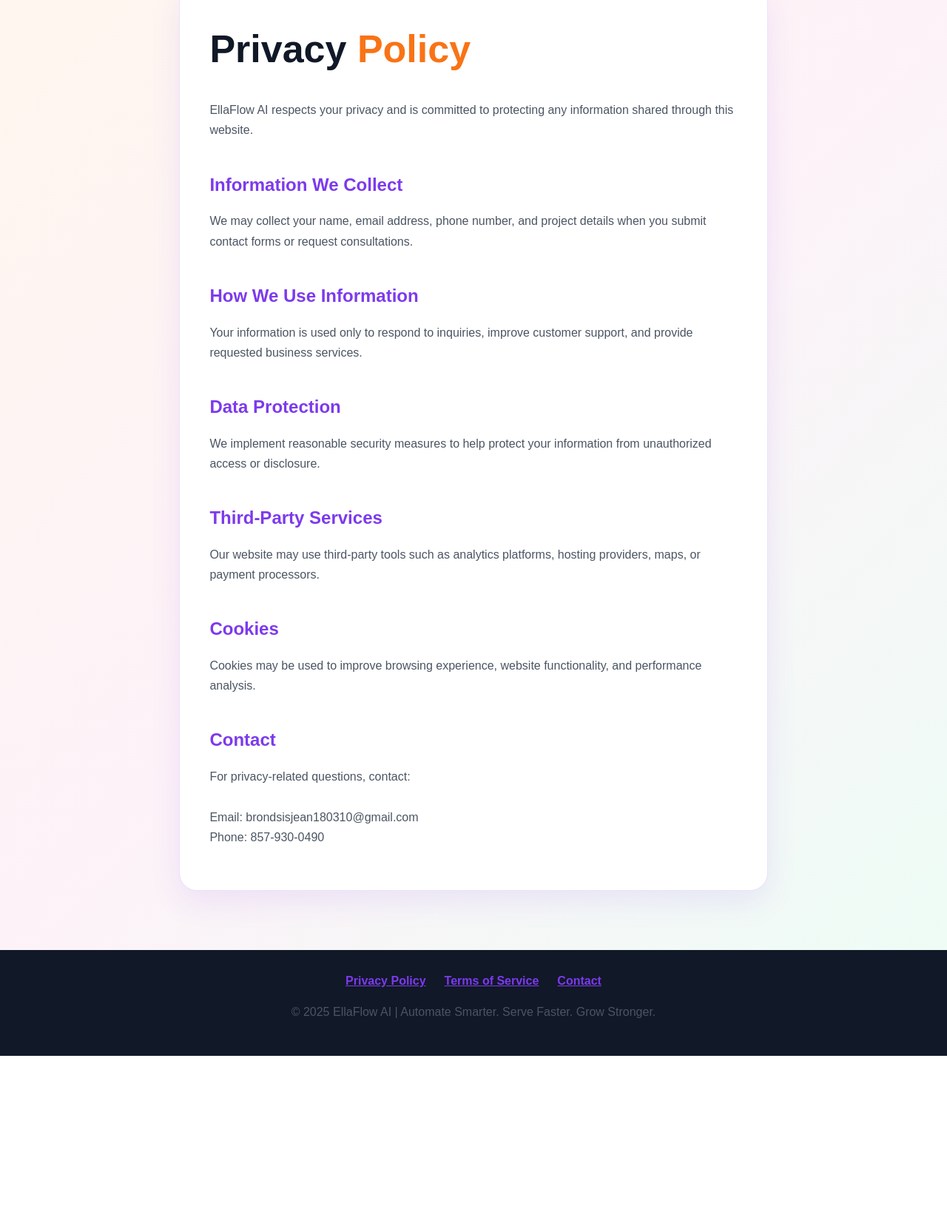
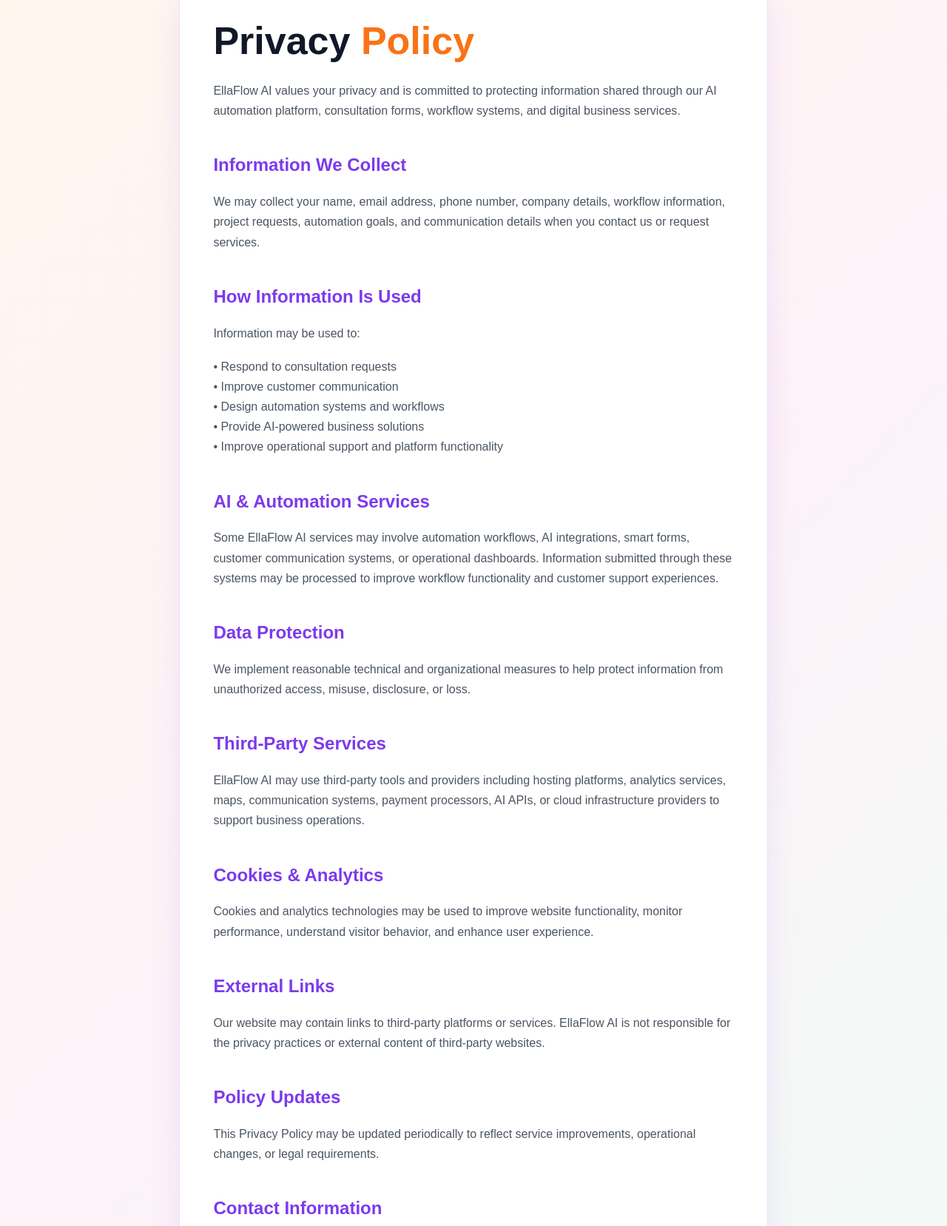
Before and after one commit to ellej180310-glitch/ellaflow-ai, a website: page privacy.html in a window 1280 px wide. Shown: the part 185-1842 px from the top of the page at 74% size. Before the commit the page ends 1612 px from the top, so only its background shows below. Drawn offline with Linux system fonts and the light colour scheme.

Commit message:
Update privacy policy for automation platform

```diff
--- a/privacy.html
+++ b/privacy.html
@@ -26,6 +26,10 @@
 align-items:center;
 background:rgba(255,247,237,0.95);
 border-bottom:1px solid rgba(124,58,237,0.18);
+position:sticky;
+top:0;
+z-index:1000;
+backdrop-filter:blur(10px);
 }
 
 .logo{
@@ -46,10 +50,19 @@
 padding:80px 8%;
 }
 
+.card{
+background:white;
+padding:45px;
+border-radius:24px;
+box-shadow:0 15px 40px rgba(124,58,237,0.10);
+border:1px solid rgba(124,58,237,0.15);
+}
+
 h1{
 font-size:52px;
 margin-bottom:25px;
 color:#111827;
+line-height:1.1;
 }
 
 h1 span{
@@ -67,19 +80,34 @@
 color:#4b5563;
 }
 
-.card{
-background:white;
-padding:40px;
-border-radius:24px;
-box-shadow:0 15px 40px rgba(124,58,237,0.10);
-border:1px solid rgba(124,58,237,0.15);
+footer{
+text-align:center;
+padding:32px 8%;
+background:#111827;
+color:#d1d5db;
 }
 
-footer{
-text-align:center;
-padding:28px;
-background:#111827;
-color:#d1d5db;
+footer a{
+color:#7c3aed;
+font-weight:bold;
+text-decoration:none;
+}
+
+@media (max-width:700px){
+
+h1{
+font-size:38px;
+}
+
+.card{
+padding:30px;
+}
+
+header{
+flex-direction:column;
+gap:12px;
+}
+
 }
 </style>
 </head>
@@ -92,58 +120,97 @@
 </header>
 
 <div class="container">
+
 <div class="card">
 
 <h1>Privacy <span>Policy</span></h1>
 
 <p>
-EllaFlow AI respects your privacy and is committed to protecting any information shared through this website.
+EllaFlow AI values your privacy and is committed to protecting information shared through our AI automation platform, consultation forms, workflow systems, and digital business services.
 </p>
 
 <h2>Information We Collect</h2>
 
 <p>
-We may collect your name, email address, phone number, and project details when you submit contact forms or request consultations.
+We may collect your name, email address, phone number, company details, workflow information, project requests, automation goals, and communication details when you contact us or request services.
 </p>
 
-<h2>How We Use Information</h2>
+<h2>How Information Is Used</h2>
 
 <p>
-Your information is used only to respond to inquiries, improve customer support, and provide requested business services.
+Information may be used to:
+</p>
+
+<p>
+• Respond to consultation requests
+<br>
+• Improve customer communication
+<br>
+• Design automation systems and workflows
+<br>
+• Provide AI-powered business solutions
+<br>
+• Improve operational support and platform functionality
+</p>
+
+<h2>AI & Automation Services</h2>
+
+<p>
+Some EllaFlow AI services may involve automation workflows, AI integrations, smart forms, customer communication systems, or operational dashboards. Information submitted through these systems may be processed to improve workflow functionality and customer support experiences.
 </p>
 
 <h2>Data Protection</h2>
 
 <p>
-We implement reasonable security measures to help protect your information from unauthorized access or disclosure.
+We implement reasonable technical and organizational measures to help protect information from unauthorized access, misuse, disclosure, or loss.
 </p>
 
 <h2>Third-Party Services</h2>
 
 <p>
-Our website may use third-party tools such as analytics platforms, hosting providers, maps, or payment processors.
+EllaFlow AI may use third-party tools and providers including hosting platforms, analytics services, maps, communication systems, payment processors, AI APIs, or cloud infrastructure providers to support business operations.
 </p>
 
-<h2>Cookies</h2>
+<h2>Cookies & Analytics</h2>
 
 <p>
-Cookies may be used to improve browsing experience, website functionality, and performance analysis.
+Cookies and analytics technologies may be used to improve website functionality, monitor performance, understand visitor behavior, and enhance user experience.
 </p>
 
-<h2>Contact</h2>
+<h2>External Links</h2>
 
 <p>
-For privacy-related questions, contact:
+Our website may contain links to third-party platforms or services. EllaFlow AI is not responsible for the privacy practices or external content of third-party websites.
+</p>
+
+<h2>Policy Updates</h2>
+
+<p>
+This Privacy Policy may be updated periodically to reflect service improvements, operational changes, or legal requirements.
+</p>
+
+<h2>Contact Information</h2>
+
+<p>
+For privacy-related questions or requests, contact:
 <br><br>
+
+EllaFlow AI
+<br>
+Boston, Massachusetts, USA
+<br><br>
+
 Email: brondsisjean180310@gmail.com
 <br>
 Phone: 857-930-0490
 </p>
 
 </div>
+
 </div>
 
 <footer>
+
 <div style="
 display:flex;
 justify-content:center;
@@ -151,22 +218,32 @@
 flex-wrap:wrap;
 margin-bottom:15px;
 ">
-    <a href="privacy.html" style="color:#7c3aed; font-weight:bold;">
+
+<a href="privacy.html">
 Privacy Policy
 </a>
 
-    <a href="terms.html" style="color:#7c3aed; font-weight:bold;">
+<a href="terms.html">
 Terms of Service
 </a>
 
-    <a href="contact.html" style="color:#7c3aed; font-weight:bold;">
+<a href="contact.html">
 Contact
 </a>
+
 </div>
+
+<p style="margin-top:15px; color:#9ca3af;">
+AI automation systems, intelligent workflows, digital operations,
+and business solutions designed to improve efficiency and growth.
+</p>
+
+<br>
 
 <p>
 © 2025 EllaFlow AI | Automate Smarter. Serve Faster. Grow Stronger.
 </p>
+
 </footer>
 
 </body>
```
Lines whose indentation alone changed are shown as unchanged.
